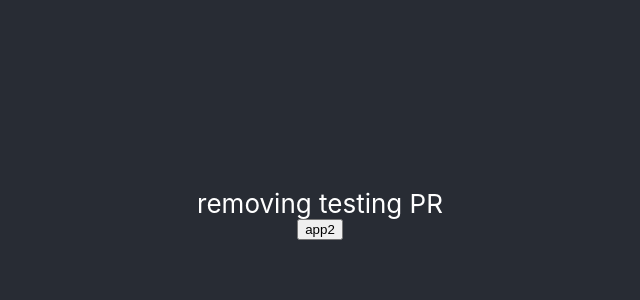
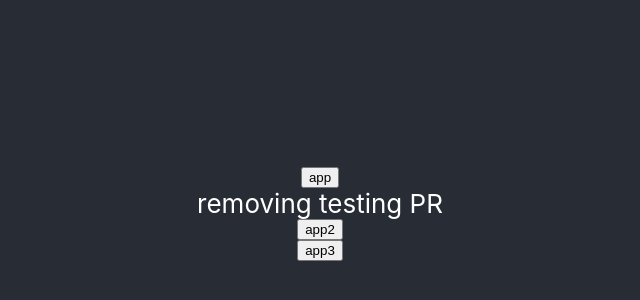
Before and after one commit to hernanmb/testingCRA, a React (Create React App) app: page / in a window 1280 px wide. Shown: the part 186-486 px from the top of the page, without its empty margins (320-960 px from the left). Built offline with nearby package versions, Linux system fonts and the light colour scheme.

Commit message:
pages change

```diff
--- a/src/App.js
+++ b/src/App.js
@@ -4,8 +4,10 @@ function App() {
   return (
     <div className="App">
       <header className="App-header">
+      <button>app</button>
       removing testing PR
       <button>app2</button>
+      <button>app3</button>
       </header>
     </div>
   );
```
